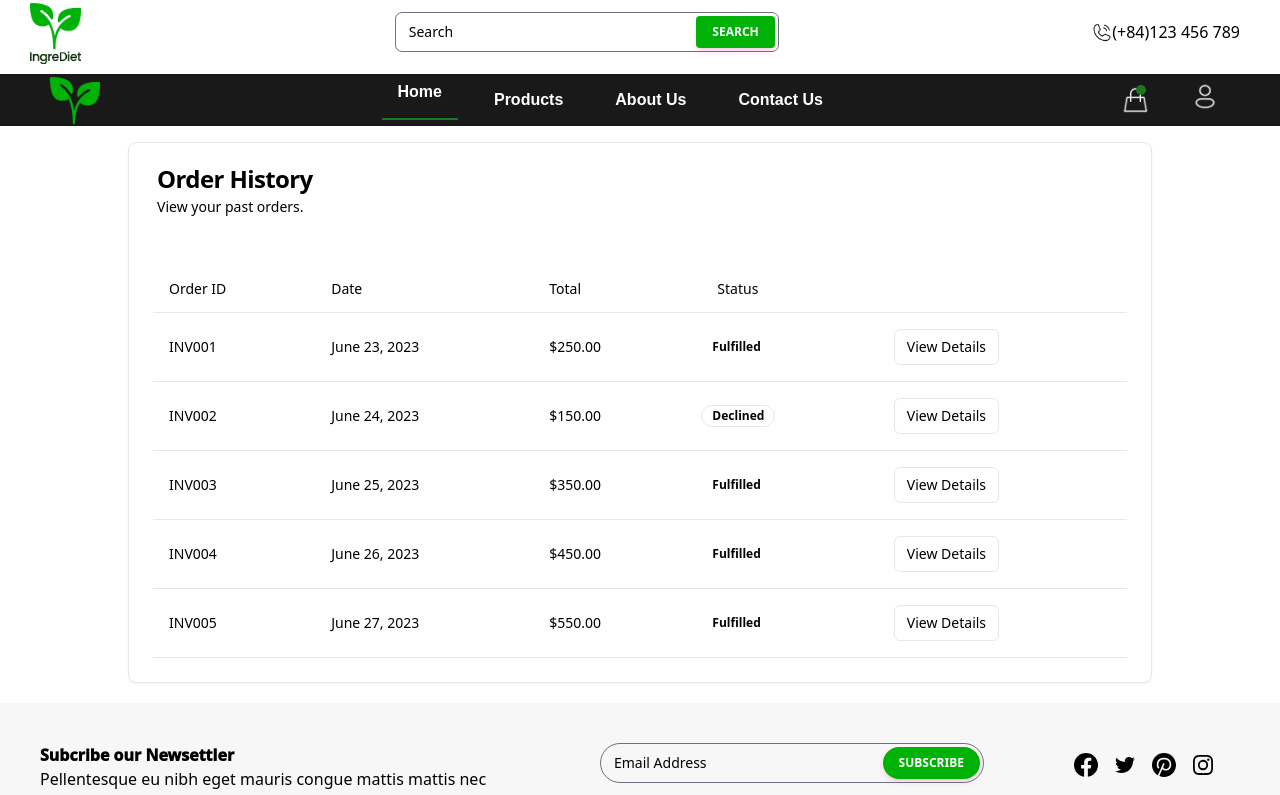
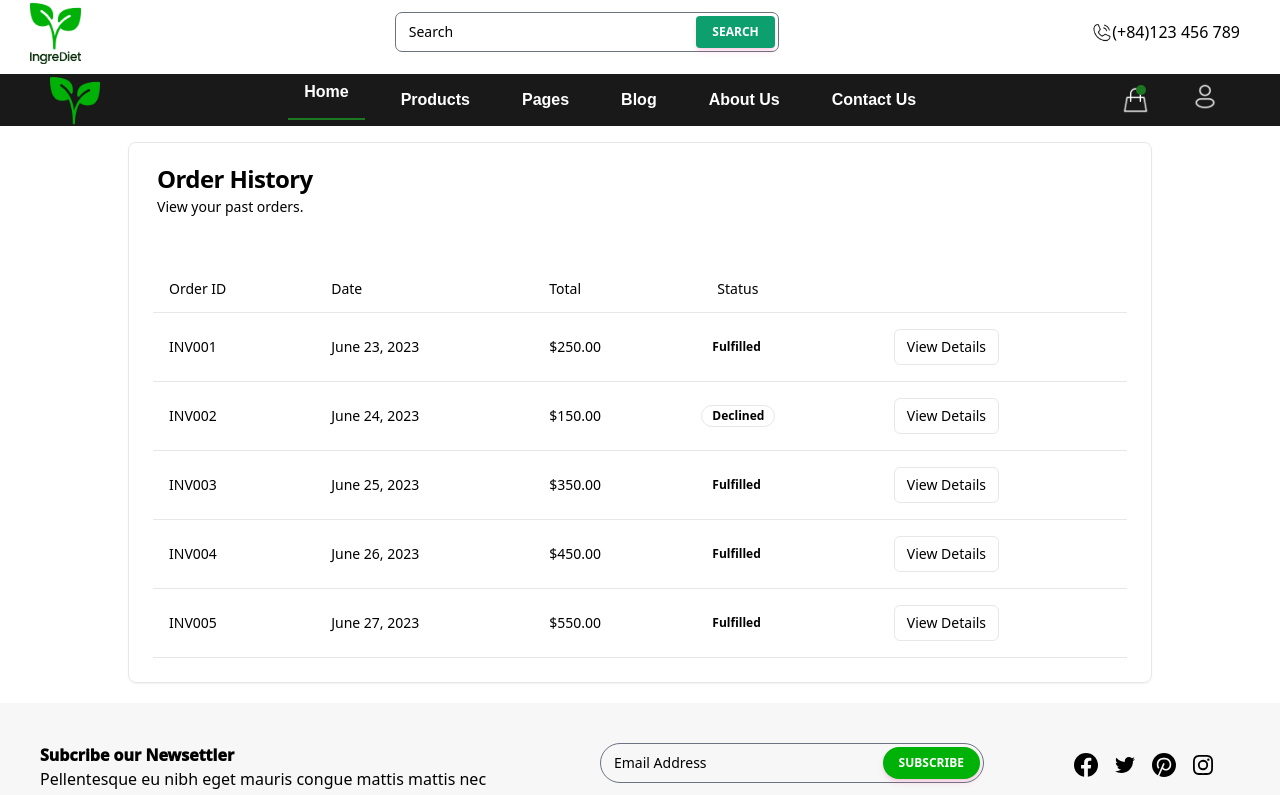
Before and after one commit to RokU-exe/BuildingITSystem, a React (Vite) app in the folder frontend/: page /orderhistory in a window 1280 px wide. Shown: the top 795 px of the page. Built offline with nearby package versions, Linux system fonts and the light colour scheme.

Commit message:
hotfixed

```diff
--- a/frontend/src/components/Navbar/Navbar.jsx
+++ b/frontend/src/components/Navbar/Navbar.jsx
@@ -13,7 +13,7 @@ const Navbar = () => {
       </div>
       <div class="relative flex h-10 w-full min-w-[200px] max-w-[24rem]">
             <button
-            class="!absolute right-1 top-1 z-10 select-none rounded bg-[#00b207] hover:bg-green-300 text-white focus:ring-4 focus:ring-green-300 py-2 px-4 text-center align-middle font-sans text-xs font-bold uppercase shadow-md shadow-pink-500/20 transition-all hover:shadow-lg hover:shadow-green-500/40 focus:opacity-[0.85] focus:shadow-none active:opacity-[0.85] active:shadow-none peer-placeholder-shown:pointer-events-none peer-placeholder-shown:bg-blue-gray-500 peer-placeholder-shown:opacity-50 peer-placeholder-shown:shadow-none"
+            class="!absolute right-1 top-1 z-10 select-none rounded bg-green-500 py-2 px-4 text-center align-middle font-sans text-xs font-bold uppercase text-white shadow-md shadow-pink-500/20 transition-all hover:shadow-lg hover:shadow-green-500/40 focus:opacity-[0.85] focus:shadow-none active:opacity-[0.85] active:shadow-none peer-placeholder-shown:pointer-events-none peer-placeholder-shown:bg-blue-gray-500 peer-placeholder-shown:opacity-50 peer-placeholder-shown:shadow-none"
             type="button"
             data-ripple-light="true">
               Search
@@ -39,6 +39,8 @@ const Navbar = () => {
       <ul className='nav-menu'>
         <li onClick={()=>setMenu("home")} className={menu==="home"?"active":""}><Link to='/'>Home</Link></li>
         <li onClick={()=>setMenu("products")} className={menu==="products"?"active":""}><Link to='/products'>Products</Link></li>
+        <li onClick={()=>setMenu("pages")} className={menu==="pages"?"active":""}>Pages</li>
+        <li onClick={()=>setMenu("blog")} className={menu==="blog"?"active":""}>Blog</li>
         <li onClick={()=>setMenu("about-us")} className={menu==="about-us"?"active":""}>About Us</li>
         <li onClick={()=>setMenu("contact-us")} className={menu==="contact-us"?"active":""}>Contact Us</li>
       </ul>
@@ -47,7 +49,7 @@ const Navbar = () => {
           <Link to='/shoppingcart' onClick={()=>setMenu("order")} className={menu==="order"?"active":""}><img src={assets.cart} alt="" /></Link>
           <div className='dot'></div>
         </div>
-        <Link to='/profile'><button><img src={assets.user} alt="" /></button></Link>
+        <Link to="/loginsignup"><button><img src={assets.user} alt="" /></button></Link>
       </div>
     </div>
     </>
--- a/frontend/src/pages/OrderHistory/OrderHistory.jsx
+++ b/frontend/src/pages/OrderHistory/OrderHistory.jsx
@@ -68,7 +68,7 @@ const OrderHistory = () => {
                 </div>
                 </td>
                 <td class="p-4 align-middle [&amp;:has([role=checkbox])]:pr-0 text-left">
-                <button class="inline-flex items-center justify-center whitespace-nowrap text-sm font-medium ring-offset-background bg-white text-black hover:bg-green-300 hover:text-green-900  duration-300 ease-in-out transition-colors  transition-colors focus-visible:outline-none focus-visible:ring-2 focus-visible:ring-ring focus-visible:ring-offset-2 disabled:pointer-events-none disabled:opacity-50 border border-input bg-background hover:bg-accent hover:text-accent-foreground h-9 rounded-md px-3">
+                <button class="inline-flex items-center justify-center whitespace-nowrap text-sm font-medium ring-offset-background bg-white text-black hover:bg-green-300 hover:text-green-900  duration-300 ease-in-out  transition-colors focus-visible:outline-none focus-visible:ring-2 focus-visible:ring-ring focus-visible:ring-offset-2 disabled:pointer-events-none disabled:opacity-50 border border-input bg-background hover:bg-accent hover:text-accent-foreground h-9 rounded-md px-3">
                     View Details
                 </button>
                 </td>
@@ -90,7 +90,7 @@ const OrderHistory = () => {
                 </div>
                 </td>
                 <td class="p-4 align-middle [&amp;:has([role=checkbox])]:pr-0 text-left">
-                <button class="inline-flex items-center justify-center whitespace-nowrap text-sm font-medium ring-offset-background bg-white text-black hover:bg-green-300 hover:text-green-900  duration-300 ease-in-out transition-colors  transition-colors focus-visible:outline-none focus-visible:ring-2 focus-visible:ring-ring focus-visible:ring-offset-2 disabled:pointer-events-none disabled:opacity-50 border border-input bg-background hover:bg-accent hover:text-accent-foreground h-9 rounded-md px-3">
+                <button class="inline-flex items-center justify-center whitespace-nowrap text-sm font-medium ring-offset-background bg-white text-black hover:bg-green-300 hover:text-green-900  duration-300 ease-in-out transition-colors focus-visible:outline-none focus-visible:ring-2 focus-visible:ring-ring focus-visible:ring-offset-2 disabled:pointer-events-none disabled:opacity-50 border border-input bg-background hover:bg-accent hover:text-accent-foreground h-9 rounded-md px-3">
                     View Details
                 </button>
                 </td>
@@ -112,7 +112,7 @@ const OrderHistory = () => {
                 </div>
                 </td>
                 <td class="p-4 align-middle [&amp;:has([role=checkbox])]:pr-0 text-left">
-                <button class="inline-flex items-center justify-center whitespace-nowrap text-sm font-medium ring-offset-background bg-white text-black hover:bg-green-300 hover:text-green-900  duration-300 ease-in-out transition-colors  transition-colors focus-visible:outline-none focus-visible:ring-2 focus-visible:ring-ring focus-visible:ring-offset-2 disabled:pointer-events-none disabled:opacity-50 border border-input bg-background hover:bg-accent hover:text-accent-foreground h-9 rounded-md px-3">
+                <button class="inline-flex items-center justify-center whitespace-nowrap text-sm font-medium ring-offset-background bg-white text-black hover:bg-green-300 hover:text-green-900  duration-300 ease-in-out transition-colors focus-visible:outline-none focus-visible:ring-2 focus-visible:ring-ring focus-visible:ring-offset-2 disabled:pointer-events-none disabled:opacity-50 border border-input bg-background hover:bg-accent hover:text-accent-foreground h-9 rounded-md px-3">
                     View Details
                 </button>
                 </td>
@@ -134,7 +134,7 @@ const OrderHistory = () => {
                 </div>
                 </td>
                 <td class="p-4 align-middle [&amp;:has([role=checkbox])]:pr-0 text-left">
-                <button class="inline-flex items-center justify-center whitespace-nowrap text-sm font-medium ring-offset-background bg-white text-black hover:bg-green-300 hover:text-green-900  duration-300 ease-in-out transition-colors  transition-colors focus-visible:outline-none focus-visible:ring-2 focus-visible:ring-ring focus-visible:ring-offset-2 disabled:pointer-events-none disabled:opacity-50 border border-input bg-background hover:bg-accent hover:text-accent-foreground h-9 rounded-md px-3">
+                <button class="inline-flex items-center justify-center whitespace-nowrap text-sm font-medium ring-offset-background bg-white text-black hover:bg-green-300 hover:text-green-900  duration-300 ease-in-out transition-colors focus-visible:outline-none focus-visible:ring-2 focus-visible:ring-ring focus-visible:ring-offset-2 disabled:pointer-events-none disabled:opacity-50 border border-input bg-background hover:bg-accent hover:text-accent-foreground h-9 rounded-md px-3">
                     View Details
                 </button>
                 </td>
```
